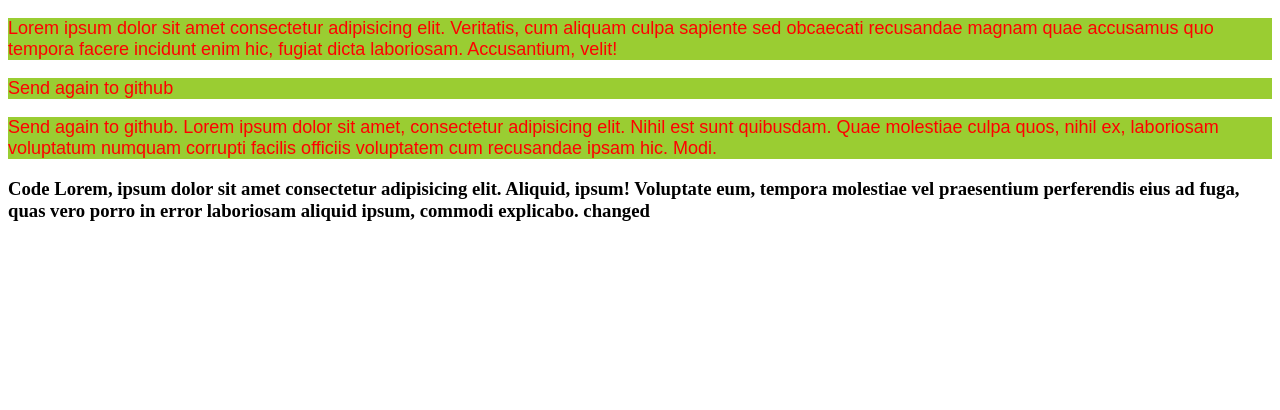
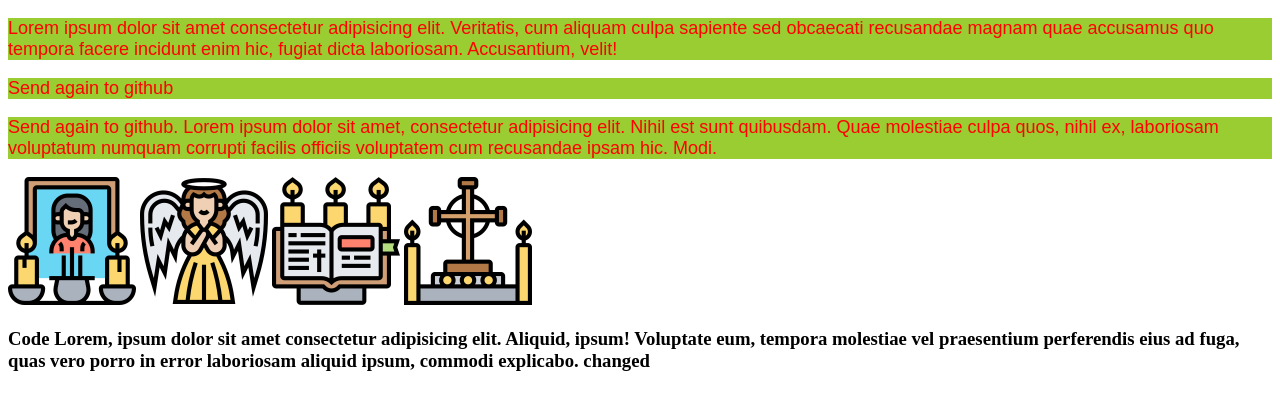
Before and after one commit to TaHoTa/my_second_repo, a plain HTML site: page index.html in a window 1280 px wide. Drawn offline with Linux system fonts and the light colour scheme.

Commit message:
Added Images

```diff
--- a/index.html
+++ b/index.html
@@ -11,6 +11,10 @@
     <p>Lorem ipsum dolor sit amet consectetur adipisicing elit. Veritatis, cum aliquam culpa sapiente sed obcaecati recusandae magnam quae accusamus quo tempora facere incidunt enim hic, fugiat dicta laboriosam. Accusantium, velit!</p>
     <p>Send again to github</p>
     <p>Send again to github. Lorem ipsum dolor sit amet, consectetur adipisicing elit. Nihil est sunt quibusdam. Quae molestiae culpa quos, nihil ex, laboriosam voluptatum numquam corrupti facilis officiis voluptatem cum recusandae ipsam hic. Modi.</p>
+    <img src="images/a.png" alt="Hello">
+    <img src="images/b.png" alt="Hello">
+    <img src="images/c.png" alt="Hello">
+    <img src="images/d.png" alt="Hello">
     <h3>Code Lorem, ipsum dolor sit amet consectetur adipisicing elit. Aliquid, ipsum! Voluptate eum, tempora molestiae vel praesentium perferendis eius ad fuga, quas vero porro in error laboriosam aliquid ipsum, commodi explicabo. changed</h3>
 </body>
 </html>
```
Also changed, not shown: Images/a.png (added), Images/b.png (added), Images/c.png (added), Images/d.png (added), Images/e.png (added), Images/f.png (added), Images/g.png (added), Images/h.png (added), Images/i.png (added), Images/j.png (added), Images/k.png (added), Images/l.png (added).
